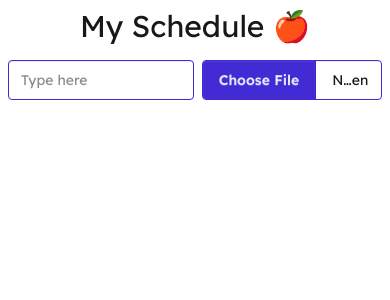
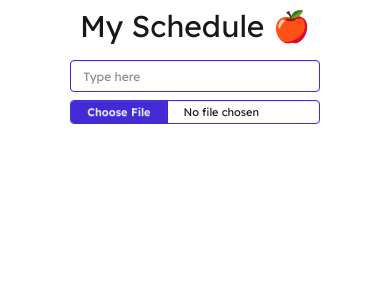
Before and after one commit to c8garcia-T/my-schedule, a Next.js app: page / in a window 390 px wide. Shown: the top 300 px of the page. Built offline with nearby package versions, Linux system fonts and the light colour scheme.

Commit message:
Responsive FIle Input Sizing

```diff
--- a/src/app/page.tsx
+++ b/src/app/page.tsx
@@ -18,10 +18,10 @@ export default function Home() {
   return (
     <main className="m-2 flex flex-col">
       <h1 className="text text-center text-3xl">My Schedule 🍎</h1>
-      <div className="mx-auto my-4 flex flex-row items-center gap-x-2">
+      <div className="mx-auto my-4 flex w-2/3 flex-col justify-center gap-x-2 gap-y-2 sm:flex-row">
         <input
           type="text"
-          className="input input-primary"
+          className="input input-primary sm:input-md input-sm"
           placeholder="Type here"
           value={name}
           onChange={(event) => {
@@ -37,7 +37,7 @@ export default function Home() {
         />
         <input
           type="file"
-          className="file-input file-input-primary"
+          className="file-input file-input-primary file-input-xs sm:file-input-md"
           accept=".xls,.xlsx,application/vnd.ms-excel,application/vnd.openxmlformats-officedocument.spreadsheetml.sheet"
           onChange={(event) => {
             const fileInput = event.target.files?.[0];
```
